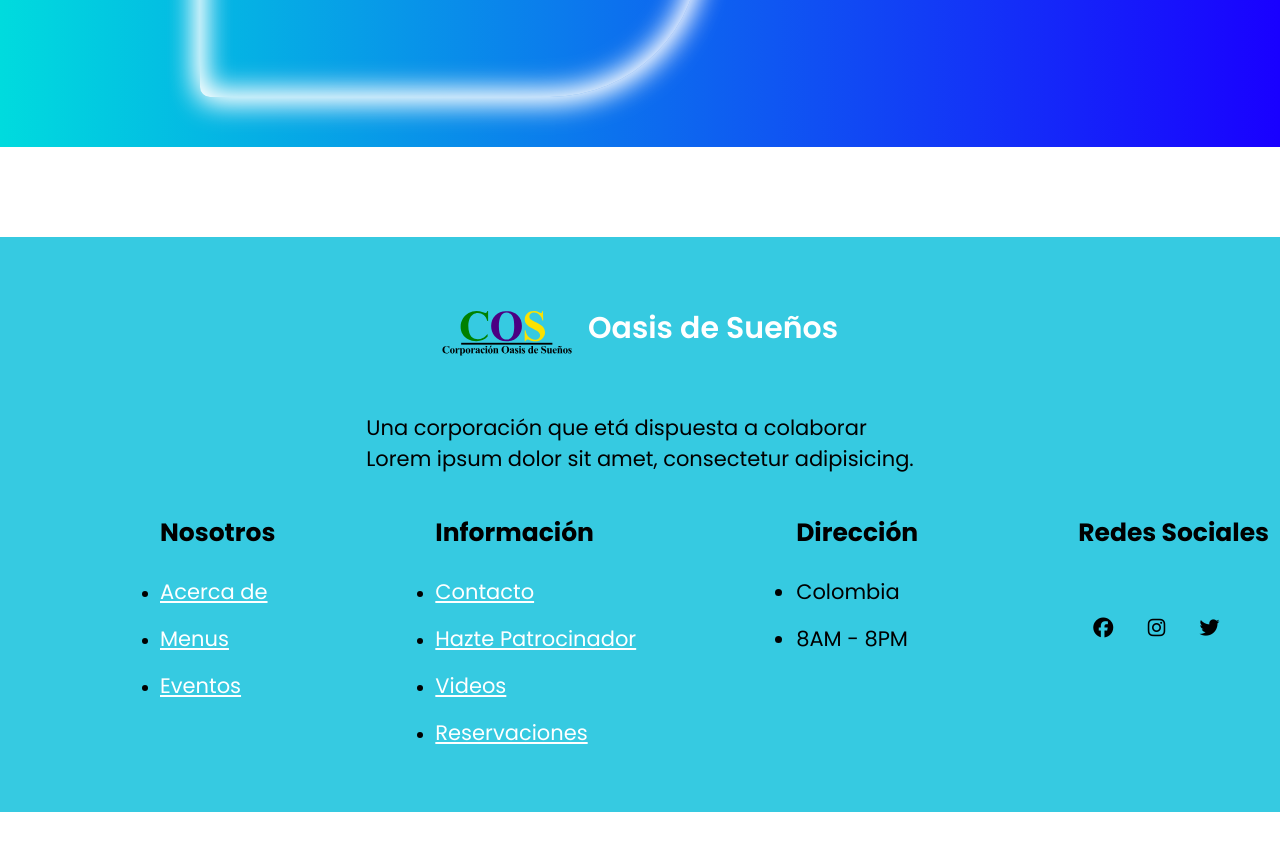
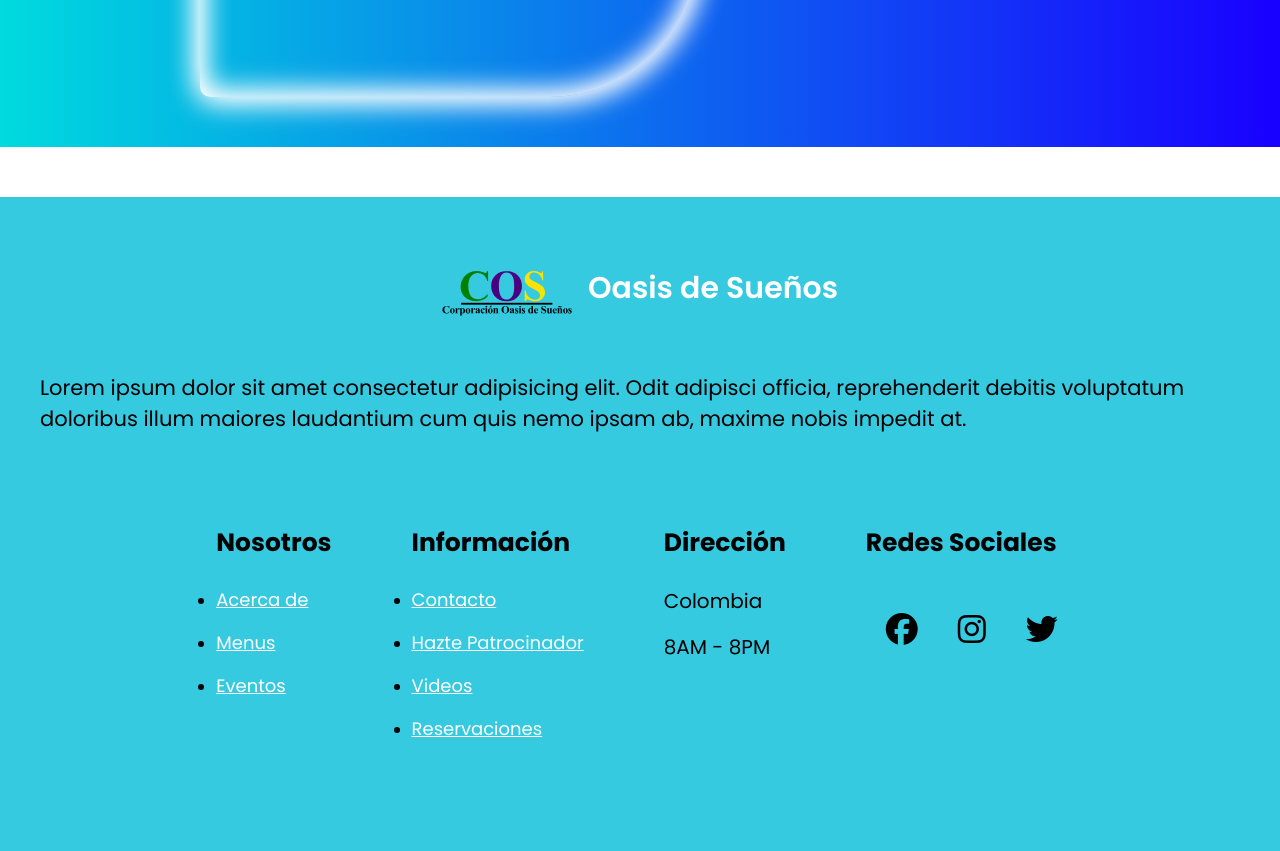
Before and after one commit to Yocmarjigon/oasis-de-sue-os-frontend, an Angular app: page /quienes-somos in a window 1280 px wide. Shown: the part 6219-7070 px from the top of the page. Before the commit the page ends 7031 px from the top, so only its background shows below. Built offline with nearby package versions, Linux system fonts and the light colour scheme; a web font is replaced by a local one.

Commit message:
first commit

```diff
--- a/src/app/plantilla/footer/footer.component.css
+++ b/src/app/plantilla/footer/footer.component.css
@@ -1,6 +1,6 @@
 .footer{
     position: relative;
-    padding-top: 90px;
+    padding-top: 50px;
     overflow: hidden;
 }
 
@@ -50,9 +50,11 @@
 }
 
 .footer__content{
-    margin-left: 10rem;
-    grid-template-columns: repeat(4, max-content);/*Esto lo puede cambiar*/
-    gap: 10rem;
+    padding: 50px;
+    padding-left: 5%;
+    column-gap: 5rem;
+
+    grid-template-columns: repeat(4, 1fr);/*Esto lo puede cambiar*/
 }
 
 .footer__title{
@@ -61,12 +63,14 @@
 }
 
 .footer__links{
+
     row-gap: 1rem;
 }
 
 .footer__link{
     color: white;
     transition: color .3s;
+    font-size: 18px;
 }
 
 .footer__link:hover{
@@ -77,12 +81,12 @@
     display: flex;
     align-items: center;
     justify-content: space-between;
-    margin: 15px;
 }
 
 .footer__social-link{
     color: black;
-    font-size: 1.25rem;
+    font-size: 2rem;
+    padding: 50px;
     transition: color .3s, transform .3s;
 }
 
@@ -91,13 +95,42 @@
     transform: translateY(-20%);
 }
 
-.footer__info,
+.footer__information,
 .footer__card{
     display: flex;
 }
+.footer__information{
+    font-size: 20px;
+}
 
-.footer__info{
-    margin-top: 6.5rem;
-    flex-direction: column;
-    row-gap: 1.5rem;
+
+
+@media screen and (max-width: 920px){
+    .footer__logo{
+        display: flex;
+        align-items: center;
+        padding: 10px;
+
+    }
+    .footer__content{
+        justify-content: space-between;
+        grid-template-columns: repeat(2, 1fr);
+        padding: 19px;
+        column-gap: .8rem;
+    }
+    .footer__links{
+        padding-bottom: 40px;
+    }
+    .footer__link{
+        font-size: 20px;
+    }
 }
+@media screen and (min-width: 921px){
+    .footer__content{
+        display: flex;
+        justify-content: center;
+    }
+    .footer__social-link{
+        padding: 20px;
+    }
+}
--- a/src/app/plantilla/footer/footer.component.html
+++ b/src/app/plantilla/footer/footer.component.html
@@ -7,8 +7,8 @@
             </a>
 
             <p class="footer__description">
-                Una corporación que etá dispuesta a colaborar<br>
-                Lorem ipsum dolor sit amet, consectetur adipisicing.
+                Lorem ipsum dolor sit amet consectetur adipisicing elit. Odit adipisci officia, reprehenderit debitis
+                voluptatum doloribus illum maiores laudantium cum quis nemo ipsam ab, maxime nobis impedit at.
             </p>
         </div>
 
@@ -82,7 +82,5 @@
                     <a href="https://www.twitter.com" target="_blank" class="footer__social-link">
                         <i class="fa-brands fa-twitter"></i>
                     </a>
-
-                    <div class="footer__info container">
-
-                    </div>
+                </ul>
+            </div>
```
